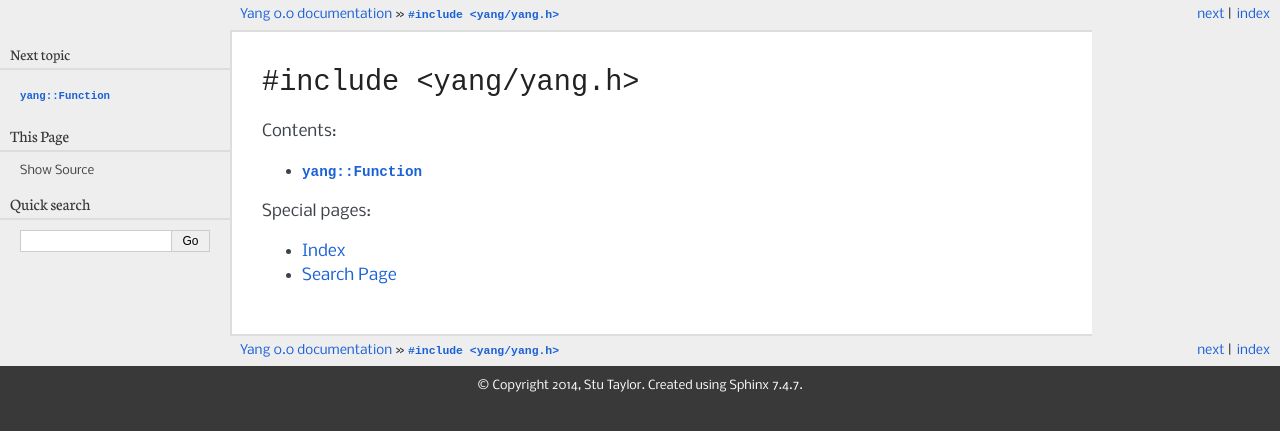
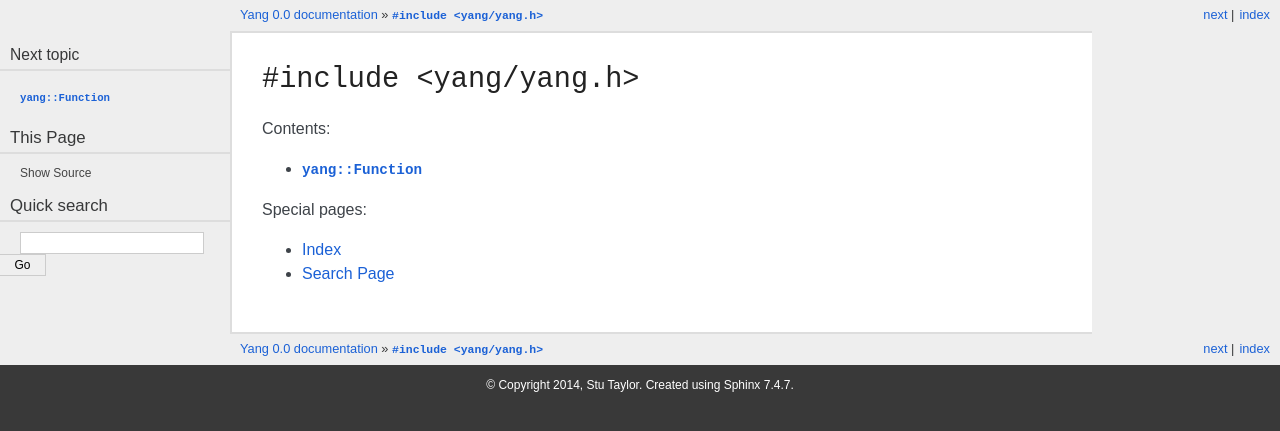
Before and after one commit to grandseiken/yang, a Sphinx documentation site: the page built from docs/source/index.rst, in a window 1280 px wide. Shown: the top 431 px of the page. Built offline with Sphinx 7.4.7, drawn with Linux system fonts in a browser that asks for light colours; formulas are drawn with MathJax 3.

Commit message:
Add custom theme for documentation.

```diff
--- a/docs/source/conf.py
+++ b/docs/source/conf.py
@@ -102,7 +102,7 @@
 
 # The theme to use for HTML and HTML Help pages.  See the documentation for
 # a list of builtin themes.
-html_theme = 'pyramid'
+html_theme = 'yang'
 
 # Theme options are theme-specific and customize the look and feel of a theme
 # further.  For a list of options available for each theme, see the
@@ -110,7 +110,7 @@
 #html_theme_options = {}
 
 # Add any paths that contain custom themes here, relative to this directory.
-#html_theme_path = []
+html_theme_path = ['.']
 
 # The name for this set of Sphinx documents.  If None, it defaults to
 # "<project> v<release> documentation".
--- /dev/null
+++ b/docs/source/yang/static/yang.css
@@ -0,0 +1,347 @@
+/*
+ * pyramid.css_t
+ * ~~~~~~~~~~~~
+ *
+ * Sphinx stylesheet -- pylons theme.
+ *
+ * :copyright: Copyright 2007-2014 by the Sphinx team, see AUTHORS.
+ * :license: BSD, see LICENSE for details.
+ *
+ */
+
+@import url("basic.css");
+
+/* -- page layout ----------------------------------------------------------- */
+
+body {
+    font-family: "Nobile", sans-serif;
+    font-size: 100%;
+    background-color: #393939;
+    color: #ffffff;
+    margin: 0;
+    padding: 0;
+}
+
+div.documentwrapper {
+    float: left;
+    width: 100%;
+}
+
+div.bodywrapper {
+    margin: 0 0 0 230px;
+}
+
+hr {
+    border: 1px solid #B1B4B6;
+}
+
+div.document {
+    background-color: #eee;
+}
+
+div.header {
+    width:100%;
+    background: #f4ad32 url(headerbg.png) repeat-x 0 top;
+    border-bottom: 2px solid #ffffff;
+}
+
+div.logo {
+    text-align: center;
+    padding-top: 10px;
+}
+
+div.body {
+    background-color: #ffffff;
+    color: #3E4349;
+    padding: 0 30px 30px 30px;
+    font-size: 1em;
+    border: 2px solid #ddd;
+    border-right-style: none;
+    overflow: auto;
+}
+
+div.footer {
+    color: #ffffff;
+    width: 100%;
+    padding: 13px 0;
+    text-align: center;
+    font-size: 75%;
+    background: transparent;
+    clear:both;
+}
+
+div.footer a {
+    color: #ffffff;
+    text-decoration: none;
+}
+
+div.footer a:hover {
+    color: #e88f00;
+    text-decoration: underline;
+}
+
+div.related {
+    line-height: 30px;
+    color: #373839;
+    font-size: 0.8em;
+    background-color: #eee;
+}
+
+div.related a {
+    color: #1b61d6;
+}
+
+div.related ul {
+    padding-left: 240px;
+}
+
+div.sphinxsidebar {
+    font-size: 0.75em;
+    line-height: 1.5em;
+}
+
+div.sphinxsidebarwrapper{
+    padding: 10px 0;
+}
+
+div.sphinxsidebar h3,
+div.sphinxsidebar h4 {
+    font-family: "Neuton", sans-serif;
+    color: #373839;
+    font-size: 1.4em;
+    font-weight: normal;
+    margin: 0;
+    padding: 5px 10px;
+    border-bottom: 2px solid #ddd;
+}
+
+div.sphinxsidebar h4{
+    font-size: 1.3em;
+}
+
+div.sphinxsidebar h3 a {
+    color: #000000;
+}
+
+
+div.sphinxsidebar p {
+    color: #888;
+    padding: 5px 20px;
+}
+
+div.sphinxsidebar p.topless {
+}
+
+div.sphinxsidebar ul {
+    margin: 10px 20px;
+    padding: 0;
+    color: #373839;
+}
+
+div.sphinxsidebar a {
+    color: #444;
+}
+
+div.sphinxsidebar input {
+    border: 1px solid #ccc;
+    font-family: sans-serif;
+    font-size: 1em;
+}
+
+div.sphinxsidebar input[type=text]{
+    margin-left: 20px;
+}
+
+/* -- sidebars -------------------------------------------------------------- */
+
+div.sidebar {
+    margin: 0 0 0.5em 1em;
+    border: 2px solid #c6d880;
+    background-color: #e6efc2;
+    width: 40%;
+    float: right;
+    border-right-style: none;
+    border-left-style: none;
+    padding: 10px 20px;
+}
+
+p.sidebar-title {
+    font-weight: bold;
+}
+
+/* -- body styles ----------------------------------------------------------- */
+
+a, a .pre {
+    color: #1b61d6;
+    text-decoration: none;
+}
+
+a:hover, a:hover .pre {
+    text-decoration: underline;
+}
+
+div.body h1,
+div.body h2,
+div.body h3,
+div.body h4,
+div.body h5,
+div.body h6 {
+    font-family: "Neuton", sans-serif;
+    background-color: #ffffff;
+    font-weight: normal;
+    color: #373839;
+    margin: 30px 0px 10px 0px;
+    padding: 5px 0;
+}
+
+div.body h1 { border-top: 20px solid white; margin-top: 0; font-size: 200%; }
+div.body h2 { font-size: 150%; background-color: #ffffff; }
+div.body h3 { font-size: 120%; background-color: #ffffff; }
+div.body h4 { font-size: 110%; background-color: #ffffff; }
+div.body h5 { font-size: 100%; background-color: #ffffff; }
+div.body h6 { font-size: 100%; background-color: #ffffff; }
+
+a.headerlink {
+    color: #1b61d6;
+    font-size: 0.8em;
+    padding: 0 4px 0 4px;
+    text-decoration: none;
+}
+
+a.headerlink:hover {
+    text-decoration: underline;
+}
+
+div.body p, div.body dd, div.body li {
+    line-height: 1.5em;
+}
+
+div.admonition p.admonition-title + p {
+    display: inline;
+}
+
+div.admonition {
+    background: #eeeeec;
+    border: 2px solid #babdb6;
+    border-right-style: none;
+    border-left-style: none;
+    padding: 10px 20px 10px 60px;
+}
+
+div.highlight{
+    background-color: white;
+}
+
+div.note {
+    border: 2px solid #7a9eec;
+    border-right-style: none;
+    border-left-style: none;
+    padding: 10px 20px 10px 60px;
+    background: #e1ecfe url(dialog-note.png) no-repeat 10px 8px;
+}
+
+div.seealso {
+    background: #fff6bf url(dialog-seealso.png) no-repeat 10px 8px;
+    border: 2px solid #ffd324;
+    border-left-style: none;
+    border-right-style: none;
+    padding: 10px 20px 10px 60px;
+}
+
+div.topic {
+    background: #eeeeee;
+    border: 2px solid #C6C9CB;
+    padding: 10px 20px;
+    border-right-style: none;
+    border-left-style: none;
+}
+
+div.warning {
+    background: #fbe3e4 url(dialog-warning.png) no-repeat 10px 8px;
+    border: 2px solid #fbc2c4;
+    border-right-style: none;
+    border-left-style: none;
+    padding: 10px 20px 10px 60px;
+}
+
+div.admonition-todo {
+    background: #f2d9b4 url(dialog-todo.png) no-repeat 10px 8px;
+    border: 2px solid #e9b96e;
+    border-right-style: none;
+    border-left-style: none;
+    padding: 10px 20px 10px 60px;
+}
+
+div.note p.admonition-title,
+div.warning p.admonition-title,
+div.seealso p.admonition-title,
+div.admonition-todo p.admonition-title {
+    display: none;
+}
+
+p.admonition-title:after {
+    content: ":";
+}
+
+pre {
+    padding: 10px;
+    background-color: #fafafa;
+    color: #222;
+    line-height: 1.2em;
+    border: 2px solid #C6C9CB;
+    font-size: 1.1em;
+    margin: 1.5em 0 1.5em 0;
+    border-right-style: none;
+    border-left-style: none;
+}
+
+code {
+    background-color: transparent;
+    color: #222;
+    font-size: 1.1em;
+    font-family: monospace;
+}
+
+.viewcode-back {
+    font-family: "Nobile", sans-serif;
+}
+
+div.viewcode-block:target {
+    background-color: #fff6bf;
+    border: 2px solid #ffd324;
+    border-left-style: none;
+    border-right-style: none;
+    padding: 10px 20px;
+}
+
+table.highlighttable {
+    width: 100%;
+}
+
+table.highlighttable td {
+    padding: 0;
+}
+
+a em.std-term {
+   color: #007f00;
+}
+
+a:hover em.std-term {
+    text-decoration: underline;
+}
+
+.download {
+    font-family: "Nobile", sans-serif;
+    font-weight: normal;
+    font-style: normal;
+}
+
+code.xref {
+    font-weight: normal;
+    font-style: normal;
+}
+
+div.code-block-caption {
+    background-color: #ddd;
+    color: #222;
+}
--- /dev/null
+++ b/docs/source/yang/theme.conf
@@ -0,0 +1,6 @@
+[theme]
+inherit = basic
+stylesheet = yang.css
+pygments_style = monokai
+
+[options]
```
Also changed, not shown: 1 other file.
